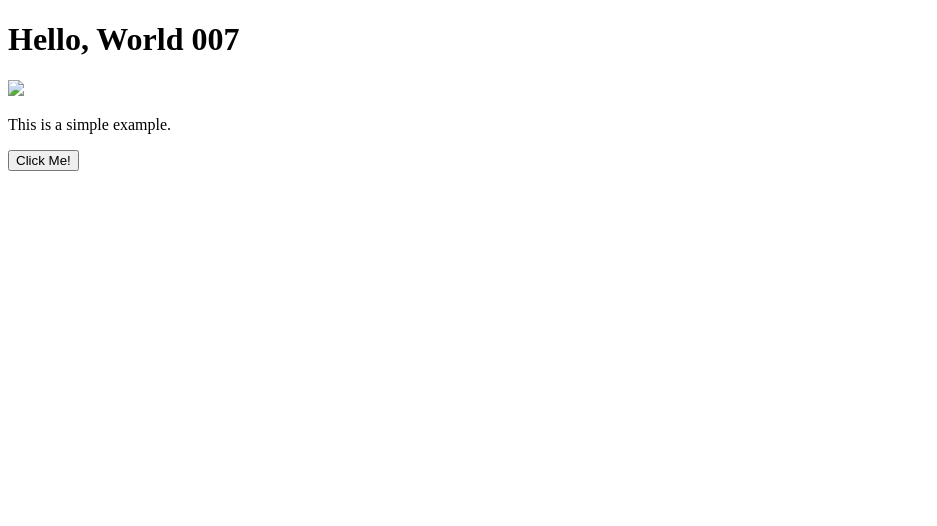
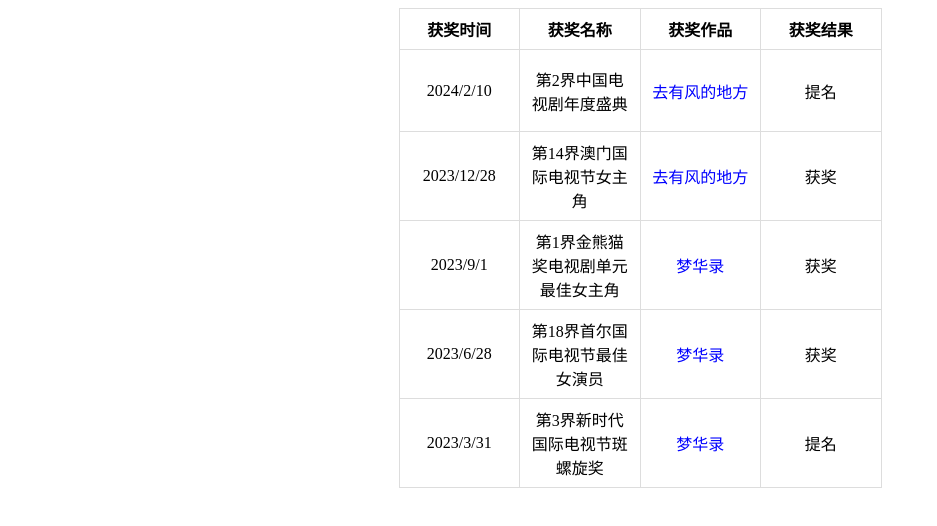
Before and after one commit to QuintGao/device, a plain HTML site: page index.html in a window 1280 px wide. Shown: the whole page, without its empty margins (0-937 px from the left). Drawn offline with Linux system fonts and the light colour scheme.

Commit message:
Update index.html

```diff
--- a/index.html
+++ b/index.html
@@ -3,18 +3,82 @@
 <head>
     <meta charset="UTF-8">
     <meta name="viewport" content="width=device-width, initial-scale=1.0">
-    <title>Simple Example 111</title>
-    <!-- 链接到外部CSS文件 -->
-   <link rel="stylesheet" type="text/css" href="/style.css">
+    <title>HTML Table</title>
+    <style>
+        table {
+            border-collapse: collapse;
+            table-layout: fixed;
+            margin: auto;
+        }
+        th, td {
+            border: 1px solid #ddd;
+            padding: 8px;
+            text-align: center;
+            width: 103.5px;
+        }
+        th {
+            background-color: white;
+        }
+        thead tr {
+            height: 37px;
+        }
+
+        tr {
+            background-color: white;
+            height: 82px;
+        }
+        a {
+            color: blue; /* 设置文字颜色为蓝色 */
+            text-decoration: none; /* 去掉下划线 */
+            cursor: pointer; /* 鼠标悬停时显示为手型 */
+        }
+        a:hover {
+            text-decoration: underline; /* 鼠标悬停时显示下划线（可选） */
+        }
+    </style>
 </head>
 <body>
-    <h1>Hello, World 007</h1>
-    <div>
-        <img src="/aaa.png" class="resize-image">
-    </div>
-    <p id="message">This is a simple example.</p>
-    <button onclick="changeMessage()">Click Me!</button>
-    <!-- 链接到外部JS文件，通常放在body的末尾以便页面加载完毕后再执行JS -->
-    <script src="/script.js"></script>
+    <table>
+        <thead>
+            <tr>
+                <th>获奖时间</th>
+                <th>获奖名称</th>
+                <th>获奖作品</th>
+                <th>获奖结果</th>
+            </tr>
+        </thead>
+        <tbody>
+            <tr>
+                <td>2024/2/10</td>
+                <td>第2界中国电视剧年度盛典</td>
+                <td><a href="">去有风的地方</a></td>
+                <td>提名</td>
+            </tr>
+            <tr>
+                <td>2023/12/28</td>
+                <td>第14界澳门国际电视节女主角</td>
+                <td><a href="">去有风的地方</a></td>
+                <td>获奖</td>
+            </tr>
+            <tr>
+                <td>2023/9/1</td>
+                <td>第1界金熊猫奖电视剧单元最佳女主角</td>
+                <td><a href="">梦华录</a></td>
+                <td>获奖</td>
+            </tr>
+            <tr>
+                <td>2023/6/28</td>
+                <td>第18界首尔国际电视节最佳女演员</td>
+                <td><a href="">梦华录</a></td>
+                <td>获奖</td>
+            </tr>
+            <tr>
+                <td>2023/3/31</td>
+                <td>第3界新时代国际电视节斑螺旋奖</td>
+                <td><a href="">梦华录</a></td>
+                <td>提名</td>
+            </tr>
+        </tbody>
+    </table>
 </body>
 </html>
```
